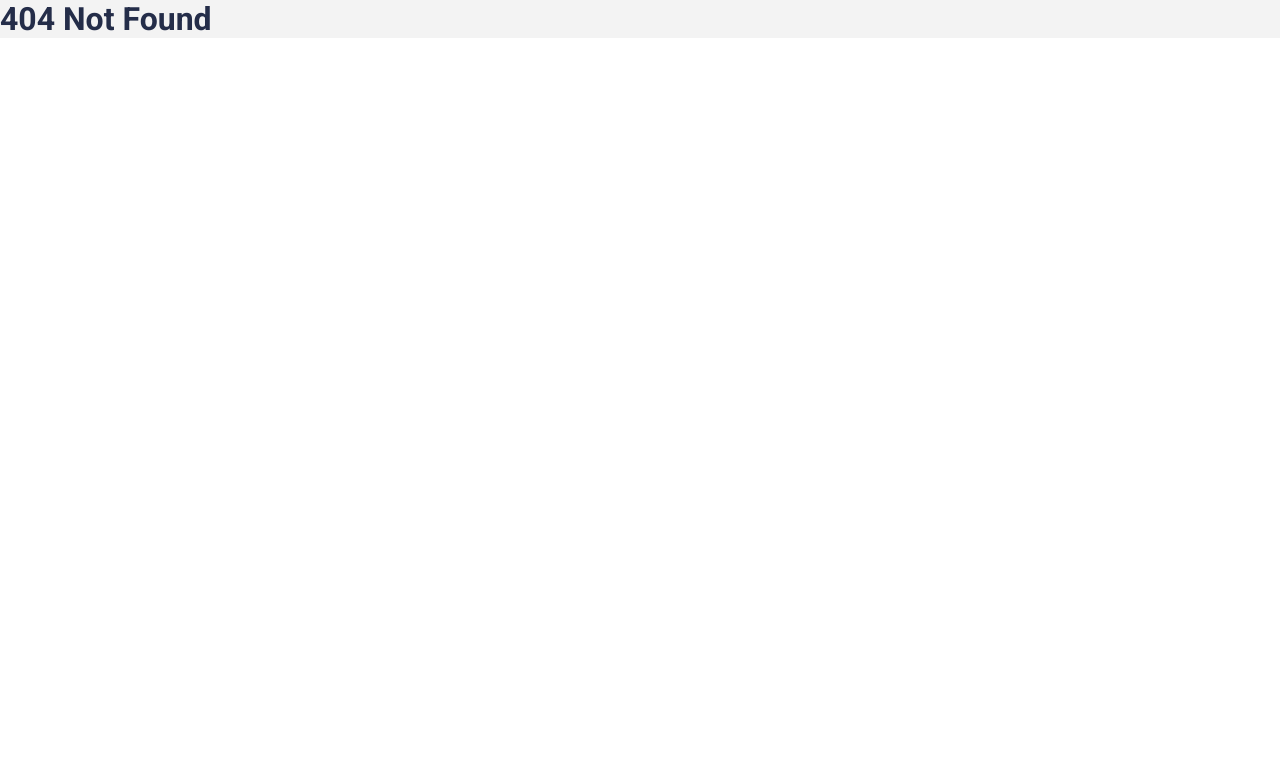
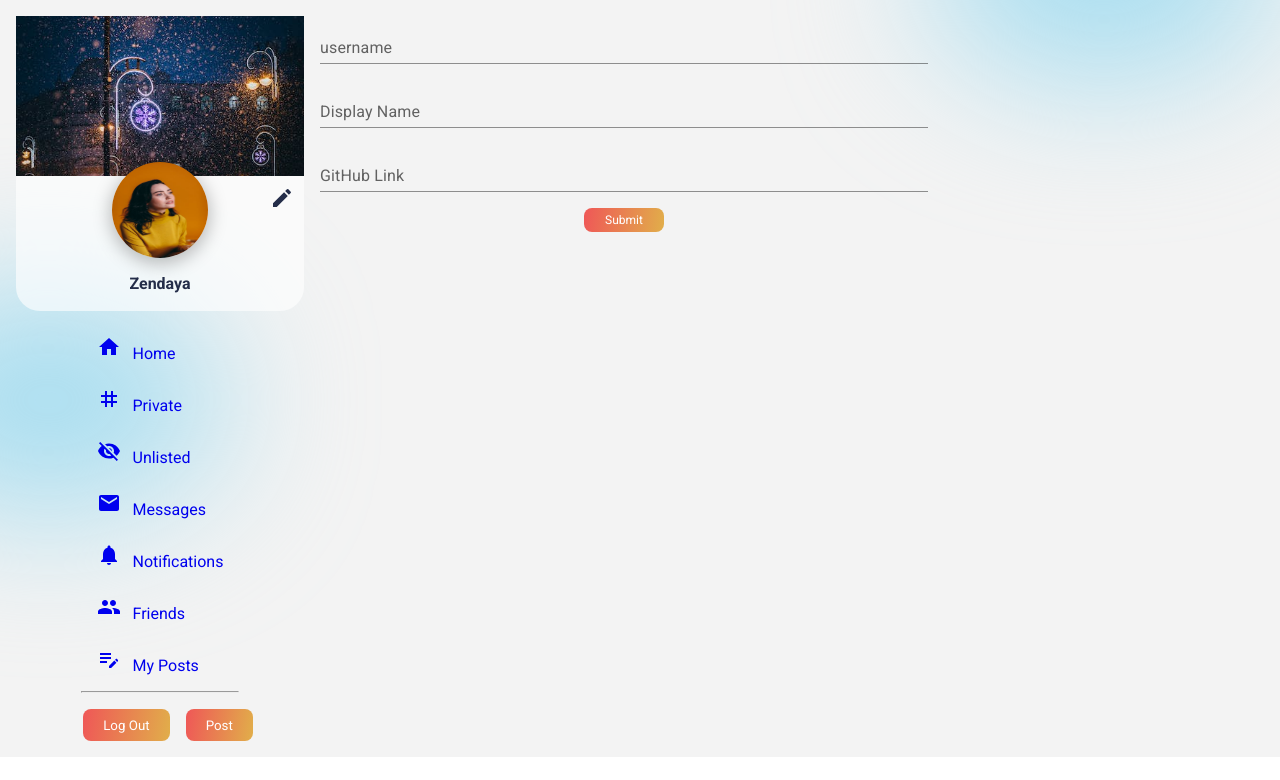
Before and after one commit to AnotherDayOfTrying/hello_world, a React (Create React App) app in the folder frontend/hello-world-project/: page /editprofile in a window 1280 px wide. Before the commit this address had no page. Shown: the top 780 px of the page. Built offline with nearby package versions, Linux system fonts and the light colour scheme; no server answers; sample sign-in values are in the browser's storage.

Commit message:
edit profile info

```diff
--- a/frontend/hello-world-project/src/App.tsx
+++ b/frontend/hello-world-project/src/App.tsx
@@ -9,8 +9,10 @@ import RootError from "./pages/root/RootError";
 import AuthLayout from "./pages/auth/AuthLayout";
 import Notifications from "./pages/Notifications/Notifications";
 import Friends from "./pages/Friends/Friends";
+import EditProfile from "./pages/EditProfile/EditProfile";
 import Post from "./pages/Post/Post";
 import './App.css'
+import { Edit } from 'react-admin';
 
 
 const App: React.FC = () => {
@@ -81,6 +83,12 @@ const App: React.FC = () => {
               <div className="blur" style={{top: '36%', left: '-8rem'}}></div>
               <Home myposts />
             </>} />
+            <Route path="/editprofile" element={
+            <>
+              <div className="blur" style={{top: '-18%', right:'0'}}></div>
+              <div className="blur" style={{top: '36%', left: '-8rem'}}></div>
+              <EditProfile />
+            </>} />
             </Route>
           </Route>
           <Route path="*" element={<RootError />}/>
--- a/frontend/hello-world-project/src/components/feed/PostList/PostCard.tsx
+++ b/frontend/hello-world-project/src/components/feed/PostList/PostCard.tsx
@@ -42,7 +42,6 @@ const PostCard = ({ data, myposts: isMyPosts, Reload, isLiked, likeid }: PostCar
     const [friendsList, setFriendsList] = useState<any[]>([]);
     const [userInfo, setUserInfo] = useState<any>({});
     const [likeId, setLikeId] = React.useState(likeid);
-    console.log('isLiked:', isLiked);
     const navigate = useNavigate();
 
     useEffect(() => {
--- a/frontend/hello-world-project/src/components/leftbar/profileCard.tsx
+++ b/frontend/hello-world-project/src/components/leftbar/profileCard.tsx
@@ -1,15 +1,46 @@
-import React from 'react'
+import React, {useState, useEffect} from 'react'
 import './profileCard.css'
+import axios from "axios"
+import APIURL, { getAuthorizationHeader} from "../../api/config"
+import EditIcon from '@mui/icons-material/Edit';
+import { useNavigate } from 'react-router-dom';
 
-export default function profileCard() {
+
+export default function ProfileCard() {
+  const [author, setAuthor] = useState<any>(null)
+  const navigate = useNavigate()
+
+  const getAuthor = async () => {
+    try {
+      const response = await axios.get(`${APIURL}/author/`, {
+        headers: {
+          Authorization: getAuthorizationHeader()
+        }
+      })
+      setAuthor(response.data.item)
+    } catch (e) {
+      console.error(e)
+    }
+  }
+
+  useEffect(() => {
+    getAuthor()
+  }, [])
+
+  const handleEdit = () => {
+    navigate('/editprofile')
+  }
+
   return (
     <div className='profileCard'>
       <div className='profileImages'>
         <img className='profile' src='/assets/person/5.jpg' alt='' />
         <img className='background' src='/assets/post/4.jpg' alt='' />
+        <EditIcon className='editIcon' style={{alignSelf: 'flex-end', marginTop: '10px', marginRight: '10px'}} onClick={handleEdit} />
       </div>
       <div className='profileName'>
         <span>Zendaya </span>
+        <span>{author?.github} </span>
       </div>
     </div>
   )
--- /dev/null
+++ b/frontend/hello-world-project/src/pages/EditProfile/EditProfile.tsx
@@ -0,0 +1,46 @@
+import React from 'react'
+import './editProfile.css'
+import Leftbar from '../../components/leftbar/Leftbar';
+import { TextField } from "@mui/material"
+
+
+function EditProfile() {
+    const [userName, setUserName] = React.useState<string>('')
+    const [displayName, setDisplayName] = React.useState<string>('')
+    const [github, setGitHub] = React.useState<string>('')
+    const [profilePicture, setProfilePicture] = React.useState<string>('')
+
+    const handleSubmit = () => {
+        console.log(userName, displayName, github, profilePicture)
+    }
+  return (
+    <>
+        <div className='EditProfileContainer'>
+            <Leftbar/>
+            <div className="EditProfile">
+            <TextField
+                id="username"
+                label="username"
+                variant="standard"
+                onChange={(event) => {setUserName(event.target.value)}}
+                />
+            <TextField
+                id="displayName"
+                label="Display Name"
+                variant="standard"
+                onChange={(event) => {setDisplayName(event.target.value)}}
+                />
+            <TextField
+                id="github"
+                label="GitHub Link"
+                variant="standard"
+                onChange={(event) => {setGitHub(event.target.value)}}
+                />
+            <button className="EditProfileButton" onClick={handleSubmit}>Submit</button>
+            </div>
+        </div>
+    </>
+  )
+}
+
+export default EditProfile
--- /dev/null
+++ b/frontend/hello-world-project/src/pages/EditProfile/editProfile.css
@@ -0,0 +1,20 @@
+.EditProfileContainer{
+    position: relative;
+    display: grid;
+    grid-template-columns: 18rem auto 20rem;
+    gap: 1rem;
+    padding: 1rem 1rem;
+}
+.EditProfile{
+    display: flex;
+    flex-direction: column;
+    gap: 1rem;
+}
+.EditProfileButton{
+    padding: 5px;
+    padding-left: 20px;
+    padding-right: 20px;
+    font-size: 12px;
+    width: 5rem;
+    align-self: center;
+}
```
